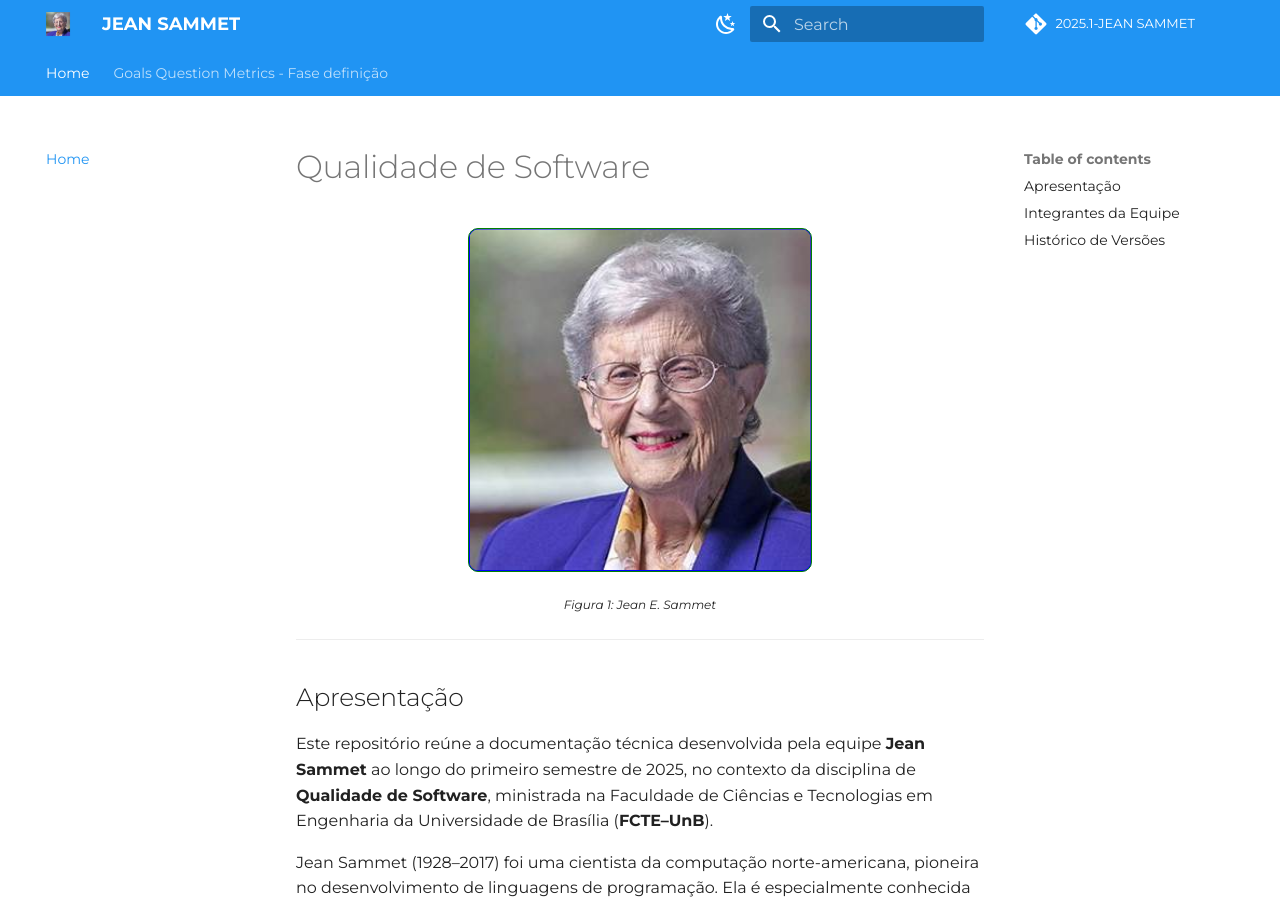
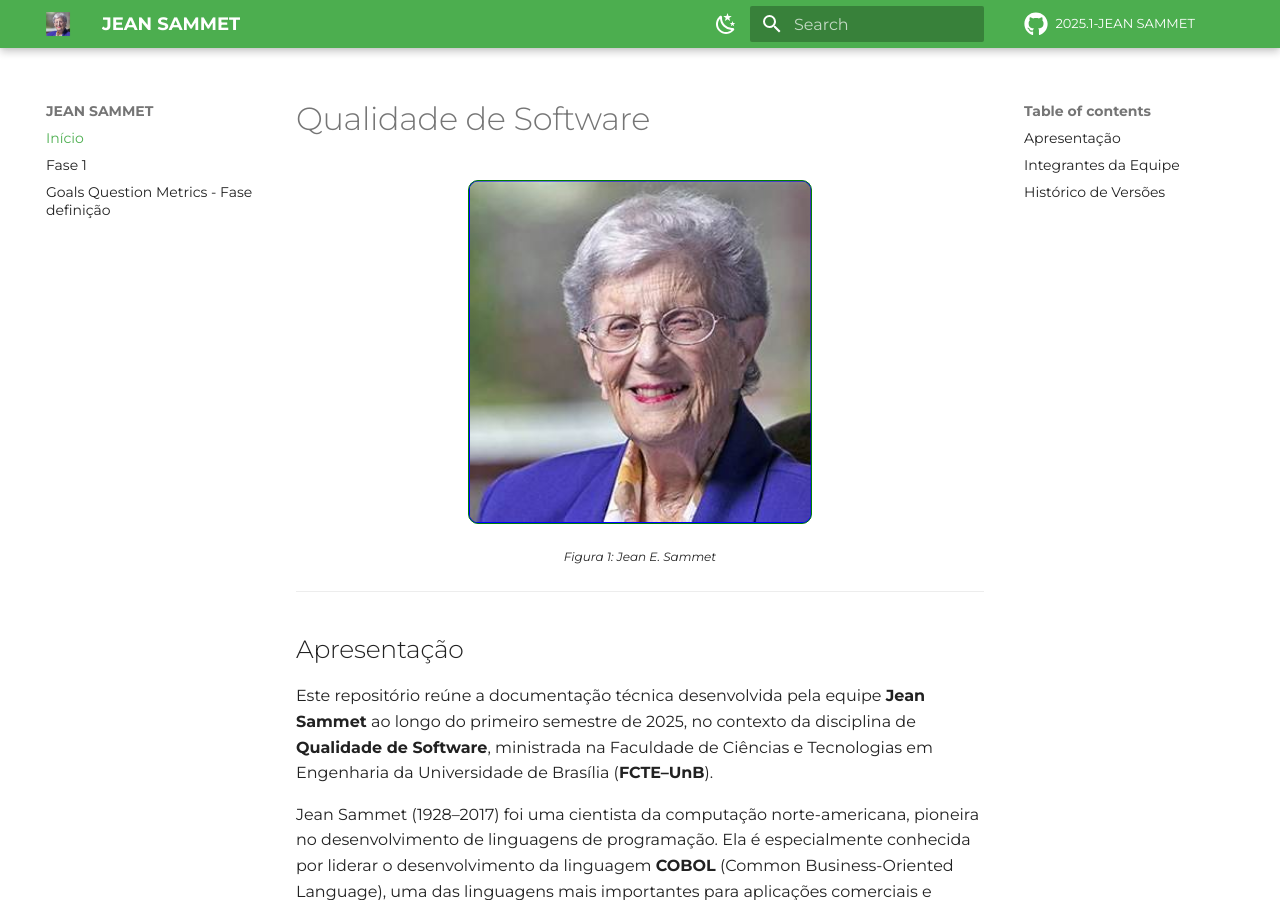
Before and after one commit to FCTE-Qualidade-de-Software-1/2025-1-T02-JEAN-SAMMET, an MkDocs documentation site: the page built from docs/index.md, in a window 1280 px wide and 900 px high. Built offline with MkDocs 1.6.1 and Material for MkDocs 9.7.7, drawn with Linux system fonts in a browser that asks for light colours; comment, search, counter and statistics services are not loaded.

Commit message:
feat: atualiza navbar e estilos

```diff
--- a/mkdocs.yml
+++ b/mkdocs.yml
@@ -4,41 +4,33 @@ repo_url: https://github.com/FCTE-Qualidade-de-Software-1/2025-1-T02-JEAN-SAMMET
 repo_name: 2025.1-JEAN SAMMET
 
 theme:
+  name: material
   logo: assets/jean-sammet.png
+  favicon: assets/jean-sammet.png
   font:
     text: Montserrat
-  name: material
-  features:
-    - content.code.annotate
-    - content.tabs.link
-    - header.autohide
-    - navigation.instant
-    - navigation.tabs
-    - navigation.top
-    - navigation.tracking
-    - navigation.path
-
+    code: Roboto Mono
 
   palette:
-    # Palette toggle for light mode
-    - scheme: default
-      primary: blue
-      accent: blue
+    - media: "(prefers-color-scheme: light)"
+      scheme: default
+      primary: green
+      accent: light-green
       toggle:
         icon: material/weather-night
-        name: Switch to dark mode
+        name: Mudar para modo escuro
 
-    # Palette toggle for dark mode
-    - scheme: slate
-      primary: blue
-      accent: blue
+    - media: "(prefers-color-scheme: dark)"
+      scheme: slate
+      primary: green
+      accent: light-green
       toggle:
         icon: material/weather-sunny
-        name: Switch to light mode
-
+        name: Mudar para modo claro
   icon:
-    repo: fontawesome/brands/git-alt
+    repo: fontawesome/brands/github
 
 nav:
-- Home: index.md
+- Início: index.md
+- Fase 1: slides.md
 - Goals Question Metrics - Fase definição: goalsQuestionMetrics.md
```
